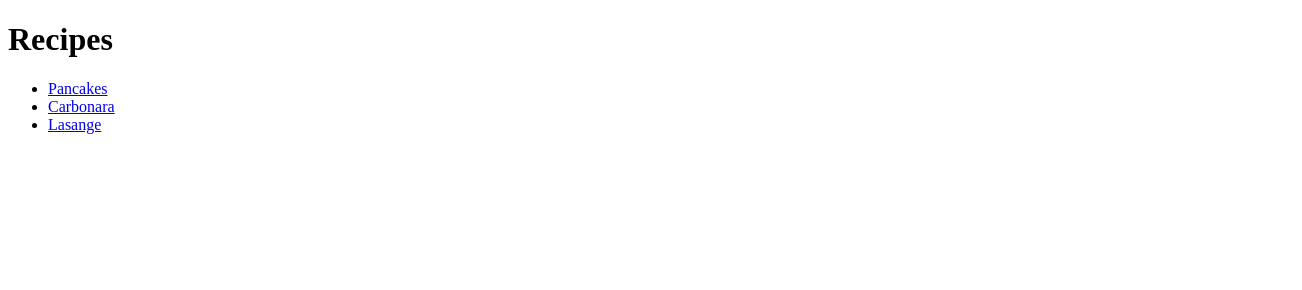
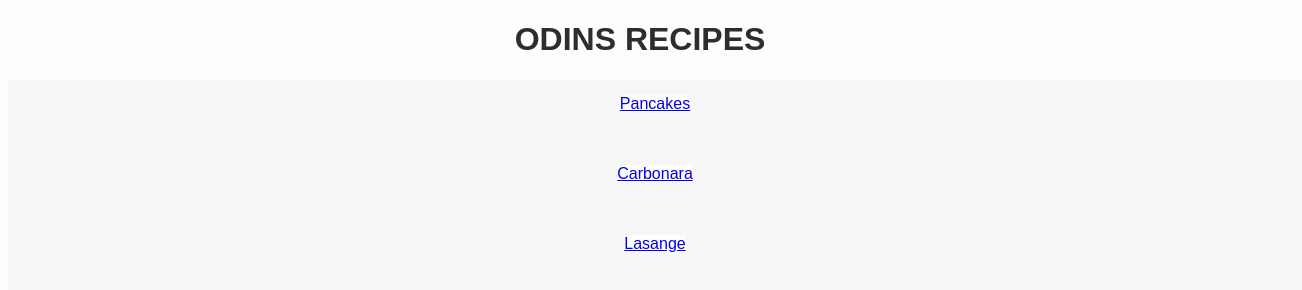
Before and after one commit to Jordanadgjl/recipes, a plain HTML site: page index.html in a window 1280 px wide. Shown: the whole page, 1302 px wide, since content can reach past the window. Drawn offline with Linux system fonts and the light colour scheme.

Commit message:
updated index.html

```diff
--- a/index.html
+++ b/index.html
@@ -4,10 +4,11 @@
     <meta charset="UTF-8">
     <meta http-equiv="X-UA-Compatible" content="IE=edge">
     <meta name="viewport" content="width=device-width, initial-scale=1.0">
+    <link rel="stylesheet" href="style.css">
     <title>Document</title>
 </head>
 <body>
-    <h1>Recipes</h1>
+    <h1>ODINS RECIPES</h1>
     <ul>
         <li><a href="all-recipes/pancakes.html">Pancakes</a></li>
         <li><a href="all-recipes/carbonara.html">Carbonara</a></li>
```
